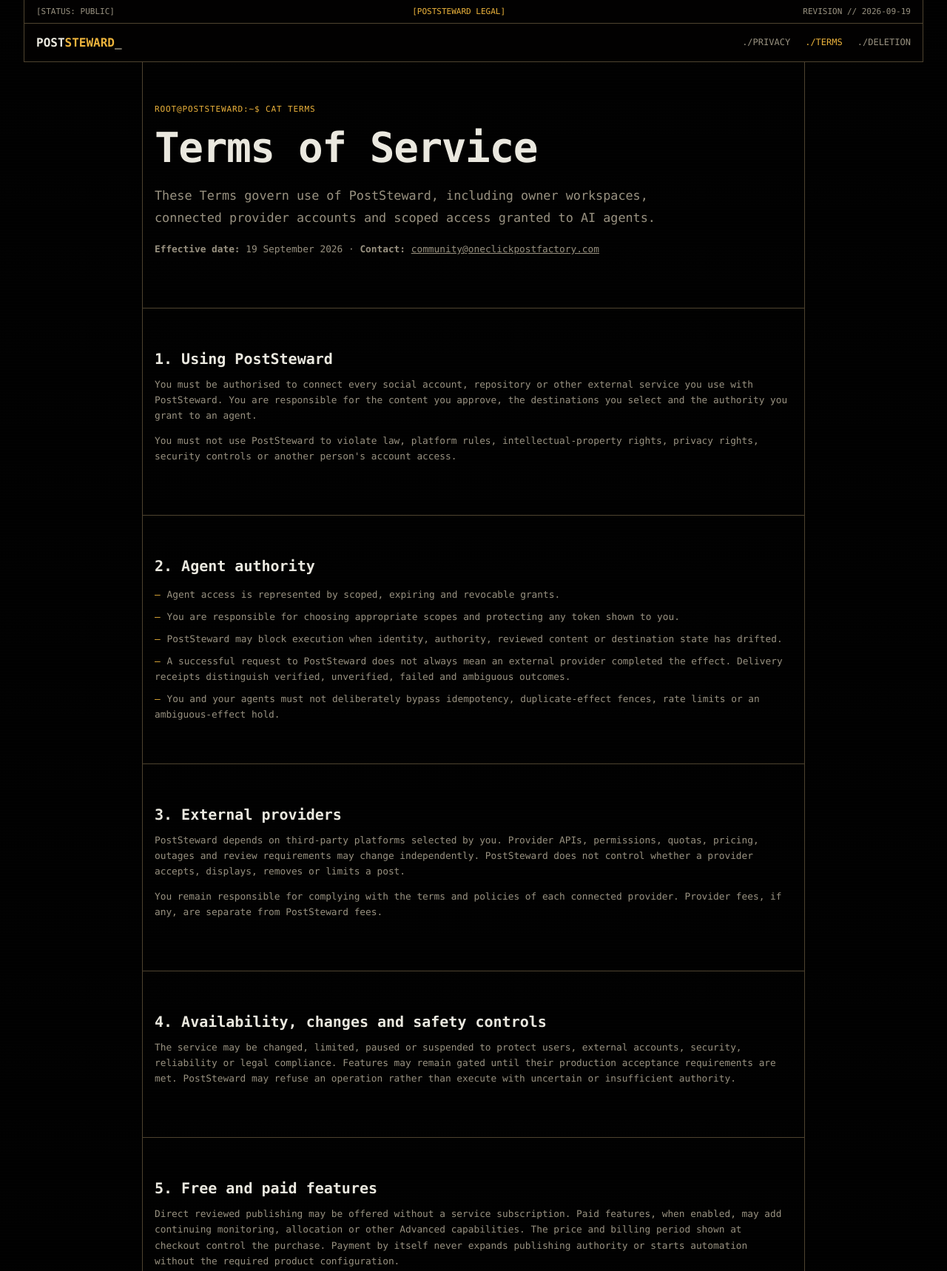
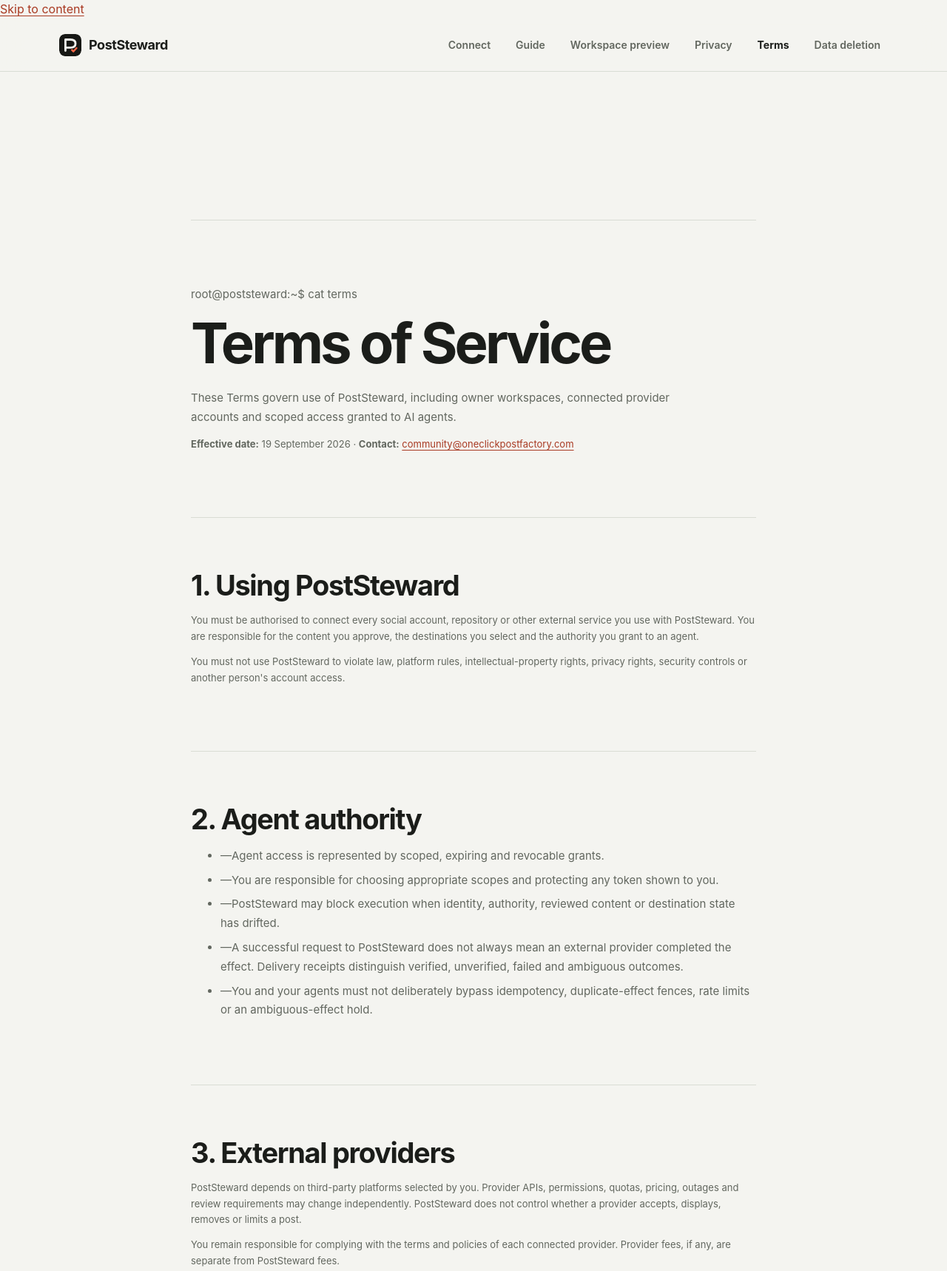
Before and after one commit to AyobamiH/poststeward-showcase, a website: page public/terms/index.html in a window 1280 px wide. Shown: the top 1718 px of the page at 74% size. Drawn offline with Linux system fonts and the light colour scheme.

Commit message:
Move public/terms/index.html onto staging visual system

```diff
--- a/public/terms/index.html
+++ b/public/terms/index.html
@@ -8,36 +8,26 @@
   <link rel="canonical" href="https://poststeward.com/terms/">
   <title>Terms of Service — PostSteward</title>
   <link rel="icon" href="/favicon.svg?v=2" type="image/svg+xml">
-  <link rel="stylesheet" href="/styles.css">
+  <link rel="stylesheet" href="/home.css"><link rel="stylesheet" href="/public-pages.css">
 </head>
-<body>
+<body class="public-page">
 <a class="skip-link" href="#main">Skip to content</a>
-<header class="terminal-shell site-header">
-  <div class="status-strip"><span>[STATUS: PUBLIC]</span><span class="accent">[POSTSTEWARD LEGAL]</span><span>REVISION // 2026-09-19</span></div>
-  <div class="header-main">
-    <a class="brand" href="/">POST<span class="accent">STEWARD</span><span class="cursor">_</span></a>
-    <nav aria-label="Legal navigation">
-      <a href="/privacy/">./privacy</a>
-      <a aria-current="page" href="/terms/">./terms</a>
-      <a href="/data-deletion/">./deletion</a>
-    </nav>
-  </div>
-</header>
-<main id="main" class="terminal-shell narrow">
-  <section class="section">
+<header class="public-page-header"><div class="public-page-header-inner"><a class="wordmark" href="/" aria-label="PostSteward home"><img class="brand-mark" src="/favicon.svg?v=2" alt=""><span>PostSteward</span></a><nav aria-label="Primary navigation"><a href="/onboarding/">Connect</a><a href="/agent-guide/">Guide</a><a href="/workspace/">Workspace preview</a><a href="/privacy/">Privacy</a><a aria-current="page" href="/terms/">Terms</a><a href="/data-deletion/">Data deletion</a></nav></div></header>
+<main id="main" class="public-page-main">
+  <section class="public-section">
     <p class="terminal-label">root@poststeward:~$ cat terms</p>
     <h1 style="text-transform:none">Terms of Service</h1>
     <p class="lead">These Terms govern use of PostSteward, including owner workspaces, connected provider accounts and scoped access granted to AI agents.</p>
     <p class="small muted"><strong>Effective date:</strong> 19 September 2026 · <strong>Contact:</strong> <a href="mailto:community@oneclickpostfactory.com">community@oneclickpostfactory.com</a></p>
   </section>
 
-  <section class="section">
+  <section class="public-section">
     <h2>1. Using PostSteward</h2>
     <p class="small muted">You must be authorised to connect every social account, repository or other external service you use with PostSteward. You are responsible for the content you approve, the destinations you select and the authority you grant to an agent.</p>
     <p class="small muted">You must not use PostSteward to violate law, platform rules, intellectual-property rights, privacy rights, security controls or another person's account access.</p>
   </section>
 
-  <section class="section">
+  <section class="public-section">
     <h2>2. Agent authority</h2>
     <ul class="clean small muted">
       <li><span class="dash">—</span>Agent access is represented by scoped, expiring and revocable grants.</li>
@@ -48,58 +38,52 @@
     </ul>
   </section>
 
-  <section class="section">
+  <section class="public-section">
     <h2>3. External providers</h2>
     <p class="small muted">PostSteward depends on third-party platforms selected by you. Provider APIs, permissions, quotas, pricing, outages and review requirements may change independently. PostSteward does not control whether a provider accepts, displays, removes or limits a post.</p>
     <p class="small muted">You remain responsible for complying with the terms and policies of each connected provider. Provider fees, if any, are separate from PostSteward fees.</p>
   </section>
 
-  <section class="section">
+  <section class="public-section">
     <h2>4. Availability, changes and safety controls</h2>
     <p class="small muted">The service may be changed, limited, paused or suspended to protect users, external accounts, security, reliability or legal compliance. Features may remain gated until their production acceptance requirements are met. PostSteward may refuse an operation rather than execute with uncertain or insufficient authority.</p>
   </section>
 
-  <section class="section">
+  <section class="public-section">
     <h2>5. Free and paid features</h2>
     <p class="small muted">Direct reviewed publishing may be offered without a service subscription. Paid features, when enabled, may add continuing monitoring, allocation or other Advanced capabilities. The price and billing period shown at checkout control the purchase. Payment by itself never expands publishing authority or starts automation without the required product configuration.</p>
     <p class="small muted">Refund, cancellation and dispute handling may also be subject to the payment processor's controls and applicable consumer law.</p>
   </section>
 
-  <section class="section">
+  <section class="public-section">
     <h2>6. Your content and service software</h2>
     <p class="small muted">You retain your rights in content you submit. You grant PostSteward the limited permission needed to store, transmit and process that content to operate the service and carry out the actions you authorise.</p>
     <p class="small muted">PostSteward's software, branding, documentation and service design remain owned by their respective rights holders. These Terms do not grant a right to copy, resell, reverse engineer or misuse protected service components except where applicable law permits it.</p>
   </section>
 
-  <section class="section">
+  <section class="public-section">
     <h2>7. Disclaimers and responsibility</h2>
     <p class="small muted">PostSteward is provided on an as-available basis. Software and external APIs can fail, time out or return uncertain results. The service is designed to preserve evidence and avoid blind duplicate effects, but it cannot guarantee uninterrupted availability or exactly-once behaviour by an external provider.</p>
     <p class="small muted">To the extent permitted by law, PostSteward is not responsible for indirect or consequential losses arising from provider outages, rejected permissions, user-approved content, compromised user credentials or actions performed outside PostSteward.</p>
     <p class="small muted">Nothing in these Terms excludes liability that cannot legally be excluded.</p>
   </section>
 
-  <section class="section">
+  <section class="public-section">
     <h2>8. Ending use and deletion</h2>
     <p class="small muted">You may stop using the service, disconnect providers and revoke agent access. Workspace deletion is available through the owner lifecycle process and is described separately in the public deletion instructions.</p>
     <div class="actions"><a class="button outline" href="/data-deletion/">Data deletion instructions</a></div>
   </section>
 
-  <section class="section">
+  <section class="public-section">
     <h2>9. Governing law</h2>
     <p class="small muted">These Terms are governed by the laws of England and Wales, subject to any mandatory rights that apply to you under the law of your place of residence.</p>
   </section>
 
-  <section class="section">
+  <section class="public-section">
     <h2>10. Changes to these Terms</h2>
     <p class="small muted">These Terms may be updated when the service, providers or legal requirements change. The current version and effective date will be published on this page.</p>
   </section>
 </main>
-<footer class="terminal-shell narrow footer">
-  <span class="accent">poststeward@legal:~$</span>
-  <a href="/privacy/">Privacy</a> ·
-  <a href="/terms/">Terms</a> ·
-  <a href="/data-deletion/">Data deletion</a> ·
-  <a href="mailto:community@oneclickpostfactory.com">Contact</a>
-</footer>
+<footer class="public-page-footer"><div class="public-page-footer-inner"><span>© 2026 PostSteward · Reliable social publishing for AI agents.</span><nav><a href="/privacy/">Privacy</a><a href="/terms/">Terms</a><a href="/data-deletion/">Data deletion</a><a href="/agent-guide/">Agent guide</a></nav></div></footer>
 </body>
 </html>
```
